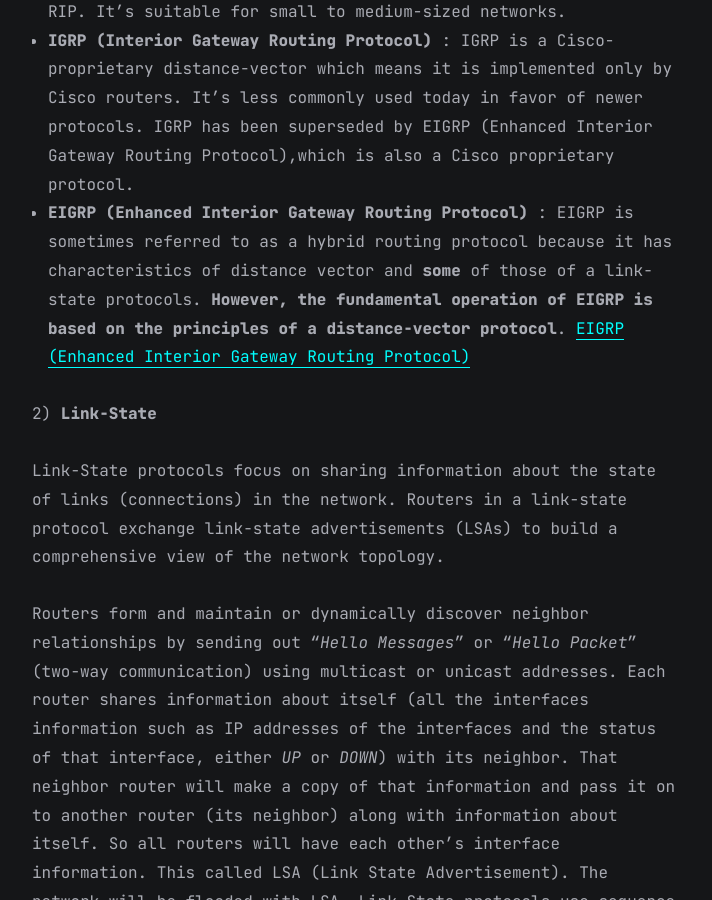
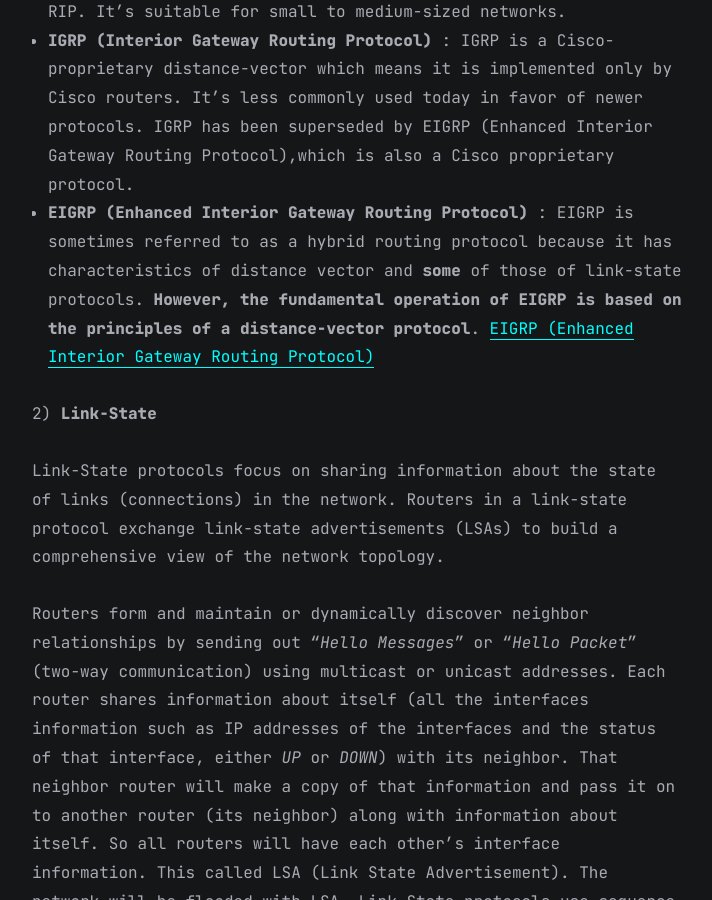
Before and after one commit to faridarif/faridarif.github.io, a Jekyll site: the page built from all_collections/_posts/2023-07-11-routing.md, in a window 1280 px wide and 900 px high, scrolled down 12526 px. Shown: the whole window, without its empty margins (283-995 px from the left). Built offline with Jekyll 4.4.1, drawn with Linux system fonts in a browser that asks for light colours.

```diff
--- a/all_collections/_posts/2023-07-11-routing.md
+++ b/all_collections/_posts/2023-07-11-routing.md
@@ -158,7 +158,7 @@ Distance vector routing protocol as an analogy, similar to a sign board. If we w
 
 - **RIP(Routing Information Protocol)** : RIP is a classic example of a distance-vector protocol. It uses hop count as the metric and employs a maximum hop count limit to prevent routing loops. RIPv2 introduces subnet support and some improvements over the original RIP. It's suitable for small to medium-sized networks.
 - **IGRP (Interior Gateway Routing Protocol)** : IGRP is a Cisco-proprietary distance-vector which means it is implemented only by Cisco routers. It's less commonly used today in favor of newer protocols. IGRP has been superseded by EIGRP (Enhanced Interior Gateway Routing Protocol),which is also a Cisco proprietary protocol.
-- **EIGRP (Enhanced Interior Gateway Routing Protocol)** : EIGRP is sometimes referred to as a hybrid routing protocol because it has characteristics of distance vector and **some** of those of a link-state protocols. **However, the fundamental operation of EIGRP is based on the principles of a distance-vector protocol**. [EIGRP (Enhanced Interior Gateway Routing Protocol)](https://faridarif.github.io/posts/EIGRP/)
+- **EIGRP (Enhanced Interior Gateway Routing Protocol)** : EIGRP is sometimes referred to as a hybrid routing protocol because it has characteristics of distance vector and **some** of those of link-state protocols. **However, the fundamental operation of EIGRP is based on the principles of a distance-vector protocol**. [EIGRP (Enhanced Interior Gateway Routing Protocol)](https://faridarif.github.io/posts/EIGRP/)
 
 2) **Link-State**
 
```
